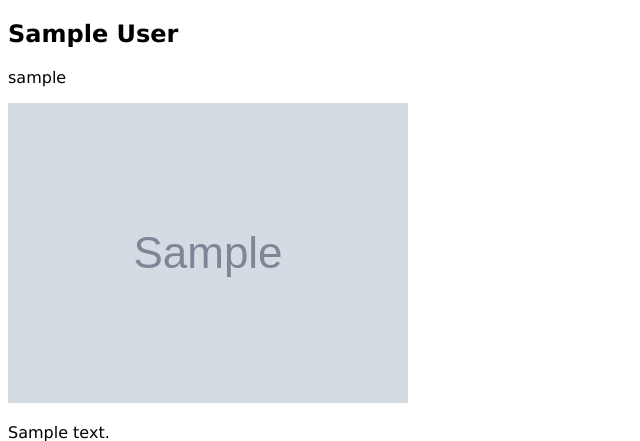
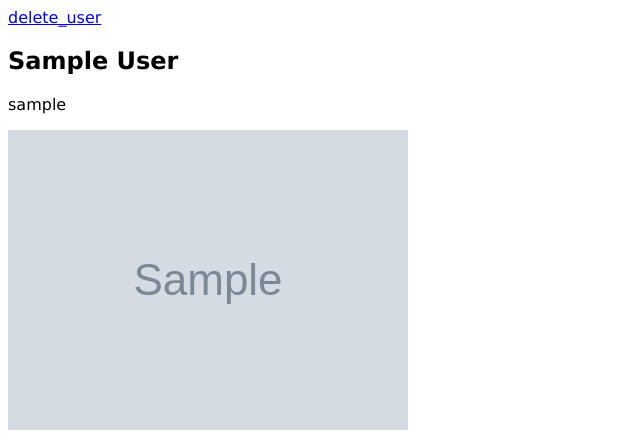
Before and after one commit to DeybisMelendez/chifleta, a Django app: a page that uses templates/user.html in a window 1280 px wide. Shown: the top 441 px of the page, without its empty margins (0-640 px from the left). Run offline with Django 5.2, Linux system fonts and the light colour scheme; tables that the repository leaves empty hold one stand-in row (values such as "Sample post"); grey boxes marked "Sample" are stand-in pictures.

Commit message:
Terminado Views de Account

```diff
--- a/accounts/views.py
+++ b/accounts/views.py
@@ -1,8 +1,14 @@
 from django.shortcuts import render, redirect
-from django.contrib.auth import get_user_model,login, alogin, logout, authenticate
+from django.contrib.auth import get_user_model,login, logout, authenticate
 from django.contrib.auth.models import User
 from .models import Profile
 import asyncio
+from django.views.decorators.http import require_http_methods
+from django.contrib.auth.decorators import login_required
+
+def is_valid_name(str):
+    return len(str) < 3 or len(str) > 50
+
 
 # Create your views here.
 def register(request):
@@ -23,12 +29,12 @@ def register(request):
                 "error":"Escriba un minimo de 6 caracteres para el usuario."
             }
             return render(request,"register.html",context)
-        if len(first_name) < 3 or len(first_name) > 50:
+        if not is_valid_name(first_name):
             context={
                 "error":"Escriba un nombre en un rango de 3 a 50 caracteres."
             }
             return render(request,"register.html",context)
-        if len(last_name) < 3 or len(last_name) > 50:
+        if not is_valid_name(last_name):
             context={
                 "error":"Escriba un apellido en un rango de 3 a 50 caracteres."
             }
@@ -85,7 +91,6 @@ def log_in(request):
     if request.method == "POST":
         username = request.POST.get("username", "")
         password = request.POST.get("password", "")
-        #TODO: VERIFICAR SI SE LOGEA CORRECTAMENTE
         user = authenticate(username=username, password=password)
         if user is None:
             context={
@@ -95,3 +100,54 @@ def log_in(request):
         login(request,user)
         return redirect("user",user.username)
     return render(request,"login.html" )
+
+
+@login_required(redirect_field_name="login")
+@require_http_methods(["POST"])
+def log_out(request):
+
+    logout(request)
+
+    return redirect("login")
+
+@login_required(redirect_field_name="login")
+@require_http_methods(["POST"])
+def delete_user(request):
+    request.user.delete()
+    return redirect("login")
+
+@login_required(redirect_field_name="user")
+@require_http_methods(["POST"])
+def update_user(request):
+    user = request.user
+    profile =  Profile.objects.get(user = user)
+    first_name = request.POST.get("first_name","")
+    last_name = request.POST.get("last_name","")
+    bio = request.POST.get("bio","")
+    context={
+        "username": user.username,
+        "first_name": user.first_name,
+        "last_name" : user.last_name,
+        "bio" : profile.bio,
+        "avatar" : profile.avatar,
+        "followers_count" : profile.followers_count,
+        "following_count" : profile.following_count
+    }
+    if not is_valid_name(first_name):
+        context["update_error"] = "Escriba un nombre en un rango de 3 a 50 caracteres."
+        return render(request,"user.html", context)
+    if not is_valid_name(last_name):
+        context["update_error"] = "Escriba un apellido en un rango de 3 a 50 caracteres."
+        return render(request,"user.html", context)
+    if len(bio) > 160:
+        context["update_error"] = "Escriba una bio menor de 160 caracteres."
+        return render(request,"user.html", context)
+
+    user.first_name = first_name
+    user.last_name = last_name
+    profile.bio = bio
+
+    user.save()
+    profile.save()
+
+    return redirect("user")
--- a/chifleta/urls.py
+++ b/chifleta/urls.py
@@ -18,13 +18,15 @@ from django.contrib import admin
 from django.urls import path
 from django.conf import settings
 from django.conf.urls.static import static
-from accounts.views import register, user, log_in
+from accounts.views import register, user, log_in, log_out, delete_user
 
 urlpatterns = [
     path('admin/', admin.site.urls),
     path('register/', register, name="register"),
     path('user/<str:username>/', user, name="user"),
-    path('login/', log_in, name="login")
+    path('login/', log_in, name="login"),
+    path('logout/', log_out, name="logout"),
+    path('delete_user/', delete_user, name="delete_user")
 
 ]
 
--- a/templates/user.html
+++ b/templates/user.html
@@ -13,6 +13,7 @@
 {% endcomment %}
 <main>
   <section>
+    <a href="{% url 'delete_user' %}">delete_user</a>
     <div>
       <div>
         <h1>{{first_name}} {{last_name}}</h1>
```
